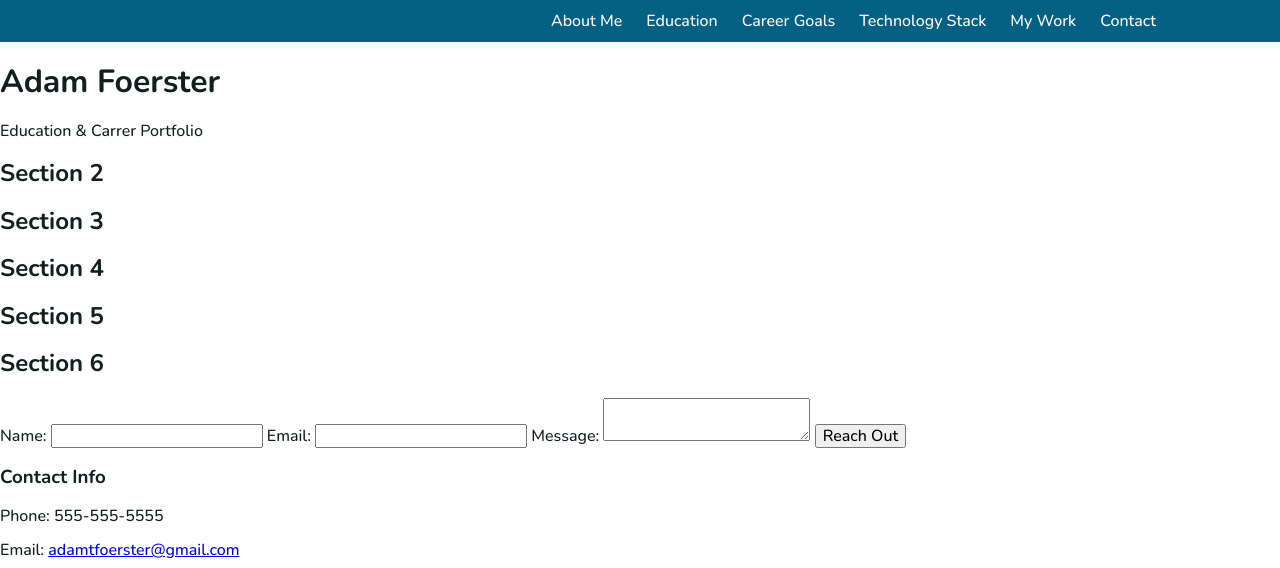
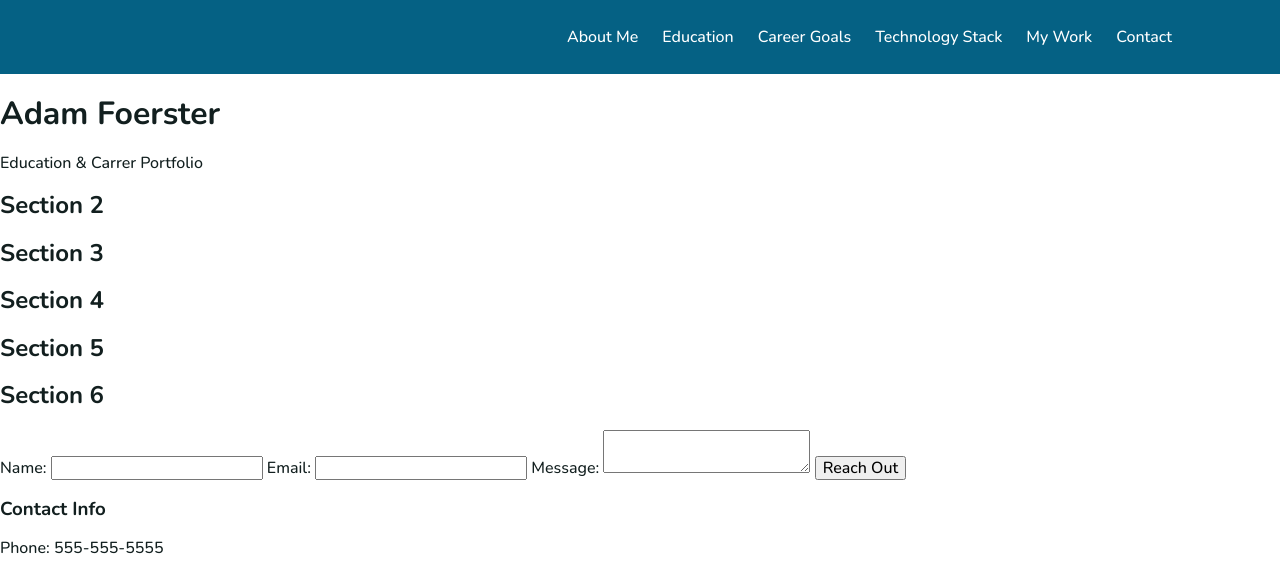
Before and after one commit to adam-foerster/portpholio, a plain HTML site: page index.html in a window 1280 px wide. Shown: the top 568 px of the page. Drawn offline with nearby package versions, Linux system fonts and the light colour scheme.

Commit message:
refreshed

```diff
--- a/scss/_small.scss
+++ b/scss/_small.scss
@@ -30,7 +30,7 @@ nav {
 		display: flex;
 		justify-content: right;
 		background-color: lighten($color7, 12%);
-		padding: 0 7rem;
+		padding: 1rem 6rem;
 		margin: 0;
 	}
 	ul li {
```
Also changed, not shown: css/styles.css, css/styles.min.css.
